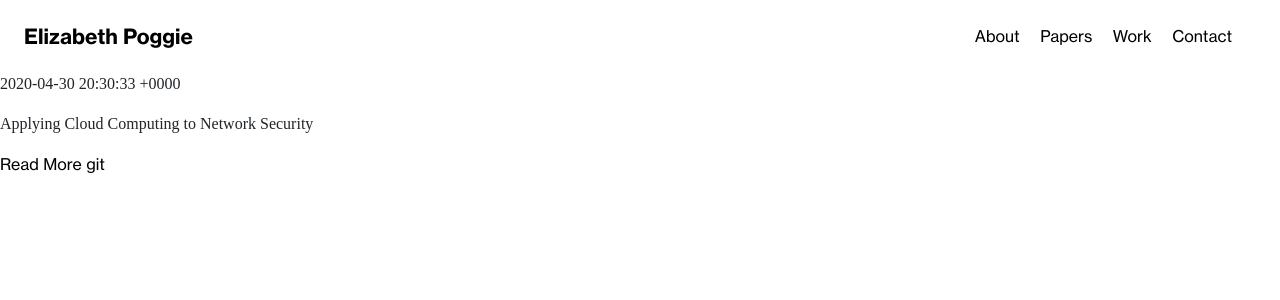
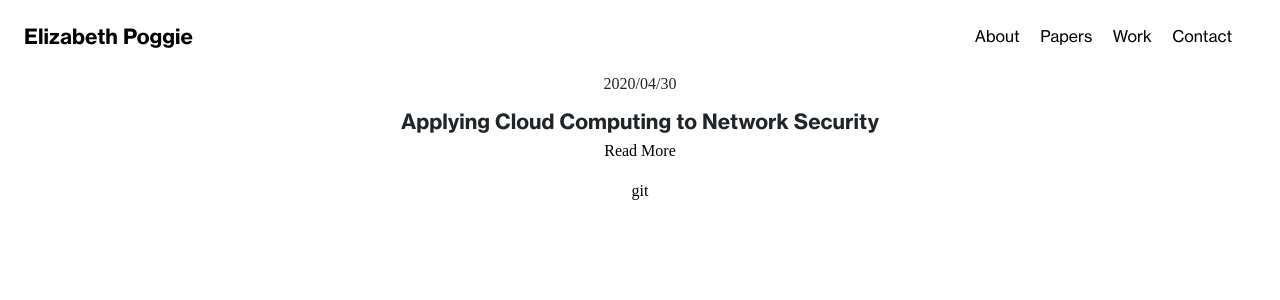
Before and after one commit to elizabeth-poggie/elizabethpoggie, a Jekyll site: the page built from elizabethpoggie/Paper-summery.md, in a window 1280 px wide. Shown: the top 300 px of the page. Built offline with Jekyll 4.4.1, drawn with Linux system fonts in a browser that asks for light colours; some web fonts are replaced.

Commit message:
starting the papers summary view

```diff
--- a/elizabethpoggie/_layouts/papers.html
+++ b/elizabethpoggie/_layouts/papers.html
@@ -3,8 +3,12 @@ layout: wrapper
 permalink: /papers/
 ---
 {% for paper in site.papers %}
-    <p>{{paper.date}}</p>
-    <p>{{paper.title}}</p>
-    <a href="{{paper.permalink | prepend: site.baseurl}}">Read More</a>
-    <a href="{{paper.git | prepend: site.baseurl}}">git</a>
+<div class="container text-center">
+    <p>{{paper.time}}</p>
+    <h5>{{paper.title}}</h5>
+    <div class="">
+        <a href="{{paper.permalink | prepend: site.baseurl}}"><p>Read More</p></a>
+        <a href="{{paper.git | prepend: site.baseurl}}"><p>git</p></a>
+    </div>
+</div>
 {% endfor %}
--- a/elizabethpoggie/_papers/Honeypot.md
+++ b/elizabethpoggie/_papers/Honeypot.md
@@ -1,7 +1,7 @@
 ---
 layout: paper
 title: Applying Cloud Computing to Network Security
-date: 2020-04-30 16:30:33 -0400
+time: 2020/04/30
 authors: Nathalie Paquin, Elizabeth Poggie, Yuxiang Ren
 context: Final project for COMP598, a graduate course that explores networks and cloud computing.
 git: https://github.com/elizabeth-poggie/HoneyNebula
--- a/elizabethpoggie/about.markdown
+++ b/elizabethpoggie/about.markdown
@@ -4,7 +4,7 @@ title: About
 permalink: /about/
 
 headshot: /assets/images/me.png
-blurb: "I am currently in my last year at McGill University studying Computer Science. I interned at Morgan Standley as an application developer in the summer of 2019 and I am returning again this summer as a backend dev."
+blurb: "I am currently in my last year at McGill University studying Computer Science. I interned at Morgan Standley developing equity risk systems in the summer of 2019 and I am interning again this summer to work in corporate funding technology."
 
 sections:
 - section:
@@ -60,7 +60,7 @@ sections:
             name: Frontend Developer
             date:  Summer 2019
             blurb: "
-            Separating application logic and user interface logic of a frontend heavy application by creating a Java based RESTful service. Improving the frontend portion of the application by modernizing components and creating custom ones based on user demands. Python scripting to parse user usage and preferences to determine areas of improvement for the application.
+            Separating application logic and user interface logic of a frontend heavy application by creating a Java based RESTful service. Improving the frontend portion of the application by modernizing components and creating custom ones based on user demands. Preformed additional Python scripting to parse user usage and preferences to determine areas of improvement for the application.
             "
     - subsection:
         name: Computer Taskforce
@@ -69,7 +69,7 @@ sections:
             name: Web Admin
             date:  Fall 2019 - present
             blurb: "
-            Running elections for student groups at McGill. Helping solve responsive design issues for other clubs. Developing the CTF main website https://ctf.science.mcgill.ca/. Defining the club's branding, sweatshirts, posters and wallpapers. Focus on increasing student involvement in developing our technologies by hosting tutorials and development nights.
+            Running elections for approximately 30 different student groups at McGill. Solving responsive design issues for other clubs and developing the CTF main website. Increasing student involvement in developing technologies by hosting tutorials and development nights.
             "
     - subsection:
         name: P'tit Marche
```
